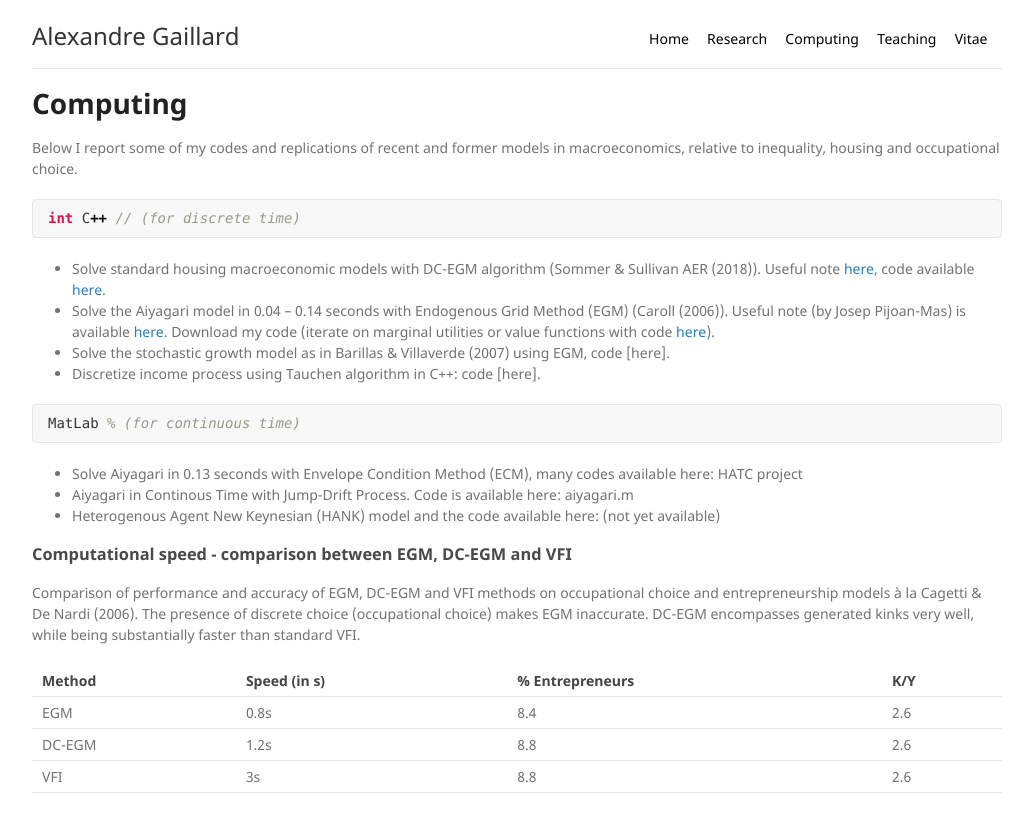
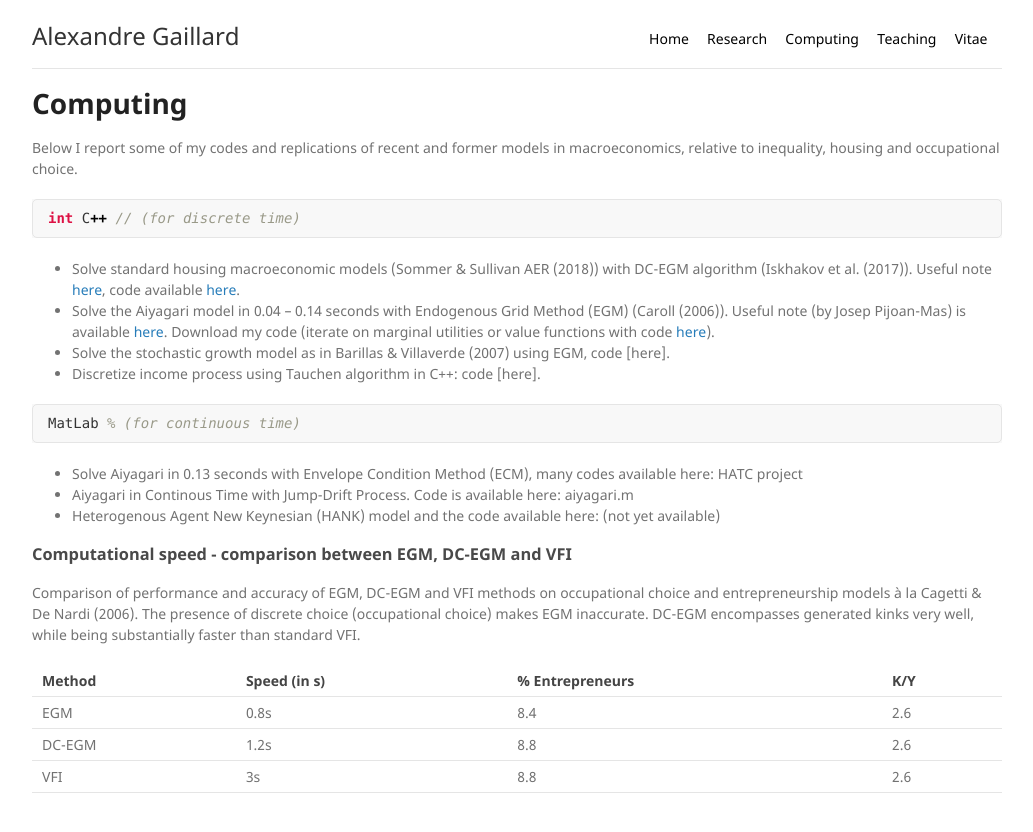
Before and after one commit to AGaillardTSE/AGaillardTSE.github.io, a Jekyll site: the page built from computing.md, in a window 1280 px wide. Shown: the top 832 px of the page, without its empty margins (123-1156 px from the left). Built offline with Jekyll 4.4.1, drawn with Linux system fonts in a browser that asks for light colours; our own code applies the rules of GitHub Pages for plain Markdown files.

Commit message:
Update computing.md

````diff
--- a/computing.md
+++ b/computing.md
@@ -10,7 +10,7 @@ Below I report some of my codes and replications of recent and former models in
 ```c++
 int C++ // (for discrete time)
 ```
-* Solve standard housing macroeconomic models with DC-EGM algorithm (Sommer & Sullivan AER (2018)). Useful note <a href="http://agaillard.eu/projects/HOUSING_notes/numerical_solution_Sommer_Sullivan_AER.pdf" target="_blank">here</a>, code available <a href="https://github.com/AGaillardTSE/housing" target="_blank">here</a>.
+* Solve standard housing macroeconomic models (Sommer & Sullivan AER (2018)) with DC-EGM algorithm (Iskhakov et al. (2017)). Useful note <a href="http://agaillard.eu/projects/HOUSING_notes/numerical_solution_Sommer_Sullivan_AER.pdf" target="_blank">here</a>, code available <a href="https://github.com/AGaillardTSE/housing" target="_blank">here</a>.
 * Solve the Aiyagari model in 0.04 – 0.14 seconds with Endogenous Grid Method (EGM) (Caroll (2006)). Useful note (by Josep Pijoan-Mas) is available <a href="https://www.cemfi.es/~pijoan/Teaching_files/Notes%20on%20endogenous%20grid%20method.pdf" target="_blank">here</a>. Download my code (iterate on marginal utilities or value functions with code [here](https://github.com/AGaillardTSE/aiyagari)).
 * Solve the stochastic growth model as in Barillas & Villaverde (2007) using EGM, code [here].
 * Discretize income process using Tauchen algorithm in C++: code [here].
````
